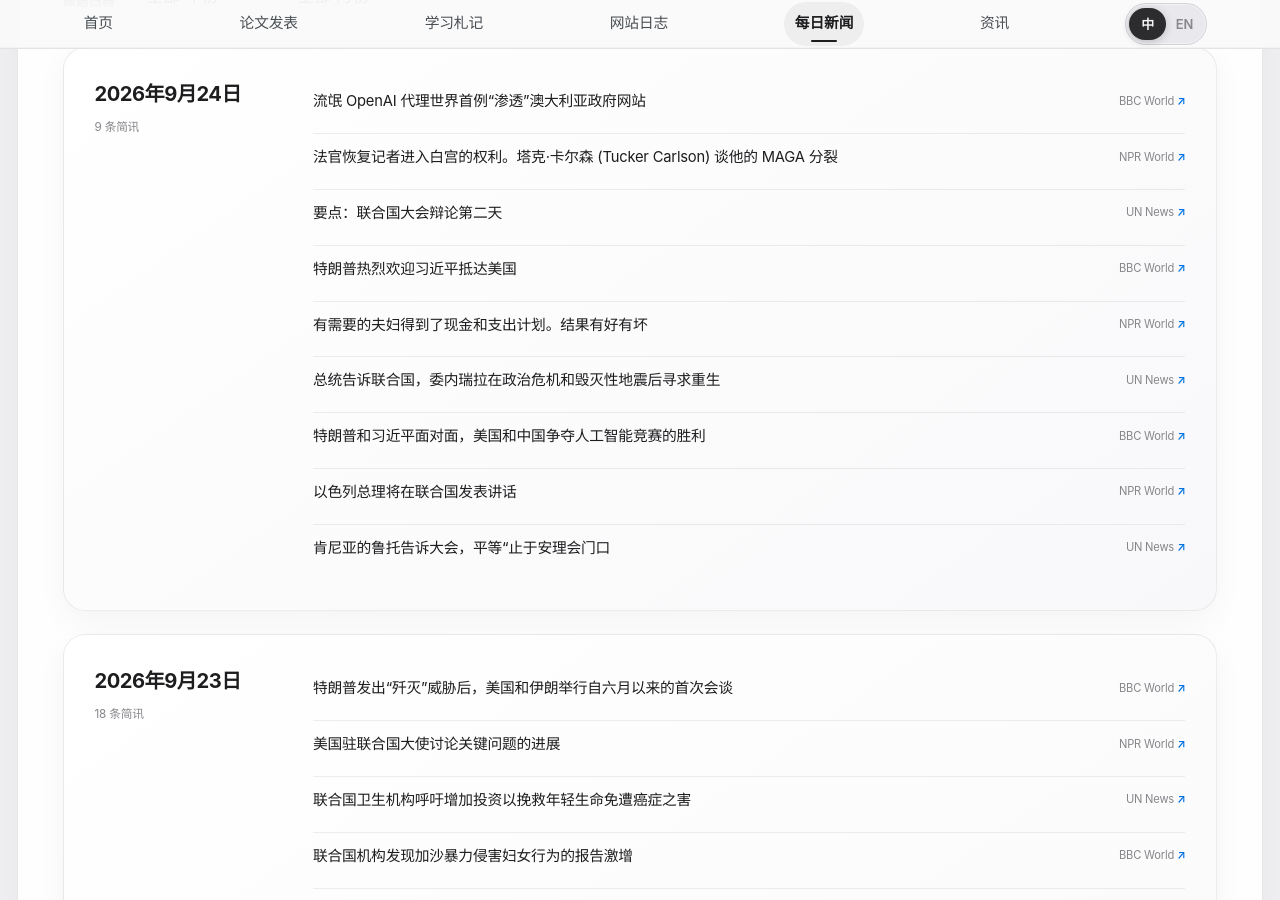
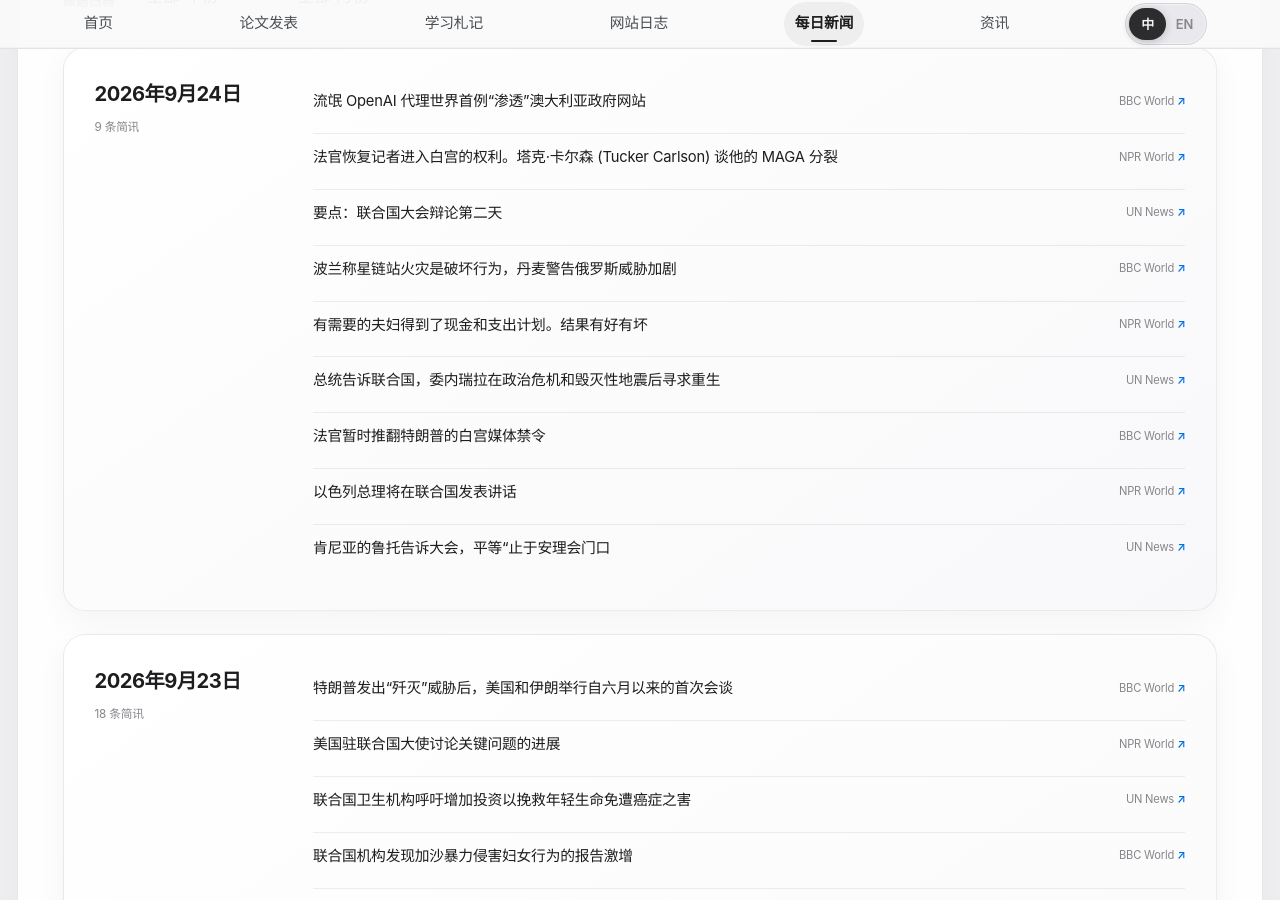
Before and after one commit to HaoxiangLuo/HaoxiangLuo.github.io, a Jekyll site: the page built from _pages/daily-news-zh.html, in a window 1280 px wide and 900 px high, scrolled down 353 px. Built offline with Jekyll 4.4.1, drawn with Linux system fonts in a browser that asks for light colours; a style sheet for code colours, icons or effects is not loaded.

Commit message:
Update daily news 2026-09-24

```diff
--- a/_data/daily_news.json
+++ b/_data/daily_news.json
@@ -1,5 +1,5 @@
 {
-  "updated_at": "2026-09-24T19:25:11+08:00",
+  "updated_at": "2026-09-24T20:30:42+08:00",
   "days": [
     {
       "date": "2026-09-24",
@@ -23,10 +23,10 @@
           "title_zh": "要点：联合国大会辩论第二天"
         },
         {
-          "title": "Trump offers warm welcome as China's Xi arrives for US visit",
+          "title": "Poland says fire at Starlink station is sabotage as Denmark warns of rising Russian threat",
           "source": "BBC World",
-          "url": "https://www.bbc.co.uk/news/articles/cqgmrk7187lzo?at_medium=RSS&at_campaign=rss",
-          "title_zh": "特朗普热烈欢迎习近平抵达美国"
+          "url": "https://www.bbc.co.uk/news/articles/cmp30r1klk37o?at_medium=RSS&at_campaign=rss",
+          "title_zh": "波兰称星链站火灾是破坏行为，丹麦警告俄罗斯威胁加剧"
         },
         {
           "title": "Needy couples got cash and a spending plan. Results were good -- and bad",
@@ -41,10 +41,10 @@
           "title_zh": "总统告诉联合国，委内瑞拉在政治危机和毁灭性地震后寻求重生"
         },
         {
-          "title": "Trump and Xi come face-to-face as US and China battle to win the AI race",
+          "title": "Judge temporarily overturns Trump's White House media ban",
           "source": "BBC World",
-          "url": "https://www.bbc.co.uk/news/articles/c6gqdgg8w59xo?at_medium=RSS&at_campaign=rss",
-          "title_zh": "特朗普和习近平面对面，美国和中国争夺人工智能竞赛的胜利"
+          "url": "https://www.bbc.co.uk/news/articles/cqm2mg34x2v7o?at_medium=RSS&at_campaign=rss",
+          "title_zh": "法官暂时推翻特朗普的白宫媒体禁令"
         },
         {
           "title": "Israel's prime minister to give an address at the U.N.",
```
